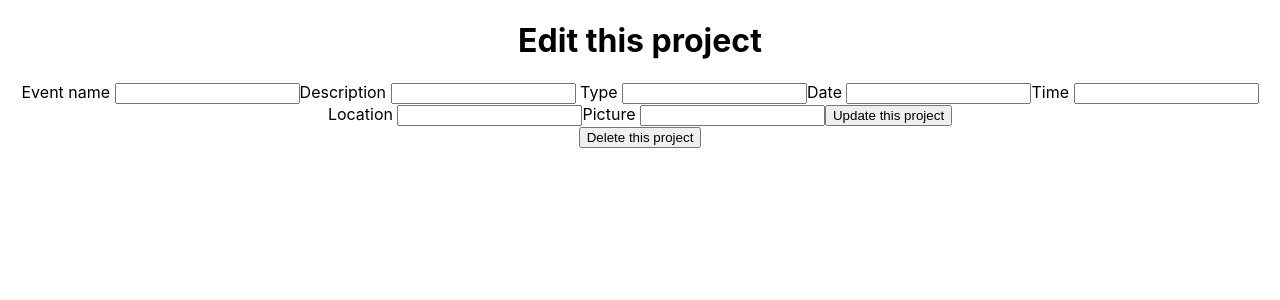
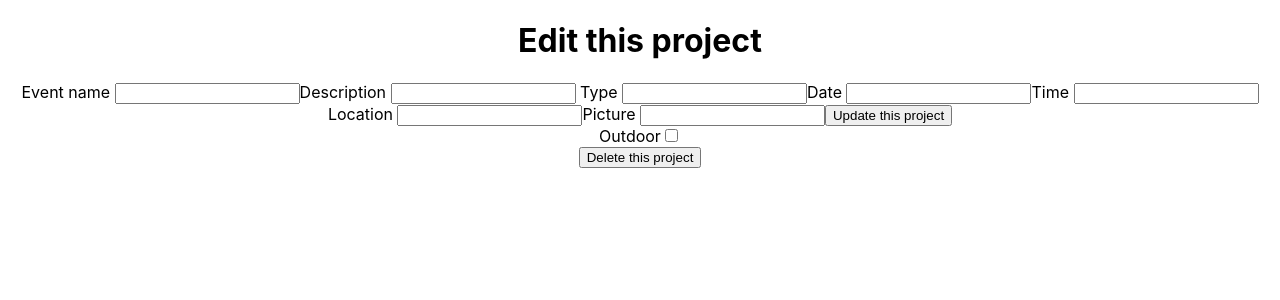
Before and after one commit to CollectiveApp/CollectiveApp, a React (Create React App) app in the folder client/: page /behind-the-scences/event/edit/1 in a window 1280 px wide. Shown: the top 300 px of the page. Built offline with nearby package versions, Linux system fonts and the light colour scheme; no server answers.

Commit message:
add event

```diff
--- a/client/src/components/CreateEvent.js
+++ b/client/src/components/CreateEvent.js
@@ -4,7 +4,7 @@ import axios from 'axios'
 
 
 
-export default function CreateEvent() {
+export default function CreateEvent(props) {
 
   const [eventName, setEventName] = useState('');
   const [eventDescription, setEventDescription] = useState('');
@@ -17,12 +17,21 @@ export default function CreateEvent() {
   const handleSubmit = e => {
 		e.preventDefault()
 		const requestBody = { eventName, eventDescription, eventDate, eventTime, eventType, eventPicture, eventLocation }
-		axios.post(`/api/events/${id}`, requestBody)
+		axios.post(`/api/events/create`, requestBody)
 			.then(() => {
 				// this redirects using react router
 				navigate(`/behind-the-scences`)
 			})
 			.catch(err => console.log(err))
+      setEventName('')
+      setEventDescription('')
+      setEventDate('')
+      setEventTime('')
+      setEventType('')
+      setEventLocation('')
+      setEventPicture('')
+
+      props.refreshProjects()
 	}
 
 
@@ -36,7 +45,6 @@ export default function CreateEvent() {
 
   return (
     <>
-    <div>Create Event</div>
     <form onSubmit={handleSubmit}>
         <label htmlFor='Name'>Name</label>
         <input type="text" value={eventName} onChange={handleEventName}></input>
--- /dev/null
+++ b/client/src/components/EventList.js
@@ -0,0 +1,57 @@
+import React, { useEffect, useState } from 'react'
+import { Link } from 'react-router-dom'
+import axios from 'axios'
+import CreateEvent from './CreateEvent'
+
+
+export default function EventList() {
+
+    const [events, setEvents] = useState([])
+    const [eventName, setEventName] = useState('');
+	const [eventDescription, setEventDescription] = useState('');
+  const [eventDate, setEventDate] = useState('')
+  const [eventTime, setEventTime] = useState('')
+  const [eventType, setEventType] = useState('')
+  const [eventPicture, setEventPicture] = useState('')
+  const [eventLocation, setEventLocation] = useState('')
+  const [outdoors, setOutdoors] = useState(false)
+  const [showCreateEvent, setShowCreateEvent] = useState(false)
+
+    const storedToken = localStorage.getItem('authToken')
+
+
+    //get events from backend
+    const getAllEvents =() => {
+      axios.get('/api/event', {headers: {Authorization: `Bearer ${storedToken}`}})
+      .then(response => {
+        setEvents(response.data)
+      })
+      .catch(err => {console.log(err) })
+    }
+
+    useEffect(() => {
+          setEventName('')
+          setEventDescription('')
+          setEventDate('')
+          setEventTime('')
+          setEventType('')
+          setEventPicture('')
+          setEventLocation('')
+          setOutdoors(false)
+    }, [])
+
+
+    return(
+        <>
+            <button onClick={()=> setShowCreateEvent(!showCreateEvent)}>CreateEvent</button>
+            {showCreateEvent && (
+                <CreateEvent refreshEvents={getAllEvents}/>
+            )}
+            {events.map(event=>
+              <div key={event._id}>
+                <h1>{event.eventName}</h1>
+                <Link to={'/behind-the-scences/event/edit/:id'}>Edit</Link>
+            </div>)}
+        </>
+    )
+}
--- a/client/src/components/Otdoor.js
+++ b/client/src/components/Otdoor.js
@@ -1,7 +1,5 @@
 
 import React, {useState} from 'react'
-
-
 
 
 export default function Outdoor() {
--- a/client/src/pagesAdmin/AdminDashboard.js
+++ b/client/src/pagesAdmin/AdminDashboard.js
@@ -3,27 +3,13 @@ import { Link } from 'react-router-dom'
 import CreateProject from '../components/CreateProject'
 import CreateEvent from '../components/CreateEvent'
 import ProjectList from '../components/ProjectList'
+import EventList from '../components/EventList'
 
 export default function AdminDashboard() {
 
-const [events, setEvents] = useState([])
 const [showCreateProject, setShowCreateProject] = useState(false)
 const [showCreateEvent, setShowCreateEvent] = useState(false)
 
-// const getAllEvents = () => {
-//     // request 'api/events'
-//     // for every request to a project route we need to also send the token
-//     axios.get('/api/events', { headers: { Authorization: `Bearer ${storedToken}` } })
-//         .then(response => {
-//             console.log(response.data)
-//             // set the state of projects
-//             setEvents(response.data)
-//         })
-//         .catch(err => {
-//             console.log(err)
-//         })
-// }
-// useEffect(() => {getAllEvents()}, [])
 
   return (
     <>
@@ -31,26 +17,15 @@ const [showCreateEvent, setShowCreateEvent] = useState(false)
         <div>
             <>
             <h1>Projects</h1>
-            <button onClick={() => setShowCreateProject(!showCreateProject)}>Create Project</button>
-                {showCreateProject && (
-                <CreateProject />
-                )}
             <div>
                 <ProjectList />
             </div>
             </>
             <>
-                <h1>Events</h1>
-                {events.map(event =>
-                                        <>
-                                            <Link to={'/behind-the-scences/event/edit/:id'}>Edit</Link>
-                                            {/* <button onClick={deleteProject}>Delete this project</button> */}
-                                        </>
-                )}
-                <button onClick={() => setShowCreateEvent(!showCreateEvent)}>Create Event</button>
-                {showCreateEvent && (
-                    {/* <CreateEvent refreshEvents={getAllEvents} /> */}
-                )}
+            <h1>Events</h1>
+                <div>
+                    <EventList />
+                </div>
             </>
         </div>
     </>
--- a/client/src/pagesAdmin/EditEvent.js
+++ b/client/src/pagesAdmin/EditEvent.js
@@ -12,6 +12,8 @@ export default function EditProject() {
   const [eventType, setEventType] = useState('')
   const [eventPicture, setEventPicture] = useState('')
   const [eventLocation, setEventLocation] = useState('')
+  const [outdoors, setOutdoors] = useState(false)
+
 
 	const { id } = useParams()
 	console.log('test')
@@ -49,9 +51,14 @@ export default function EditProject() {
         setEventType(eventType)
         setEventPicture(eventPicture)
         setEventLocation(eventLocation)
+		setOutdoors(false)
 			})
 			.catch(err => console.log(err))
 	}, [])
+
+
+
+    const handleCheckBox = e => setOutdoors(e.target.value)
 
 	return (
 		<>
@@ -109,6 +116,10 @@ export default function EditProject() {
 
 				<button type="submit">Update this project</button>
 			</form>
+			<div>
+            Outdoor
+            <input type="checkBox" value={outdoors} onChange={handleCheckBox}/>
+        	</div>
 			<button onClick={deleteEvent}>Delete this project</button>
 		</>
 
```
